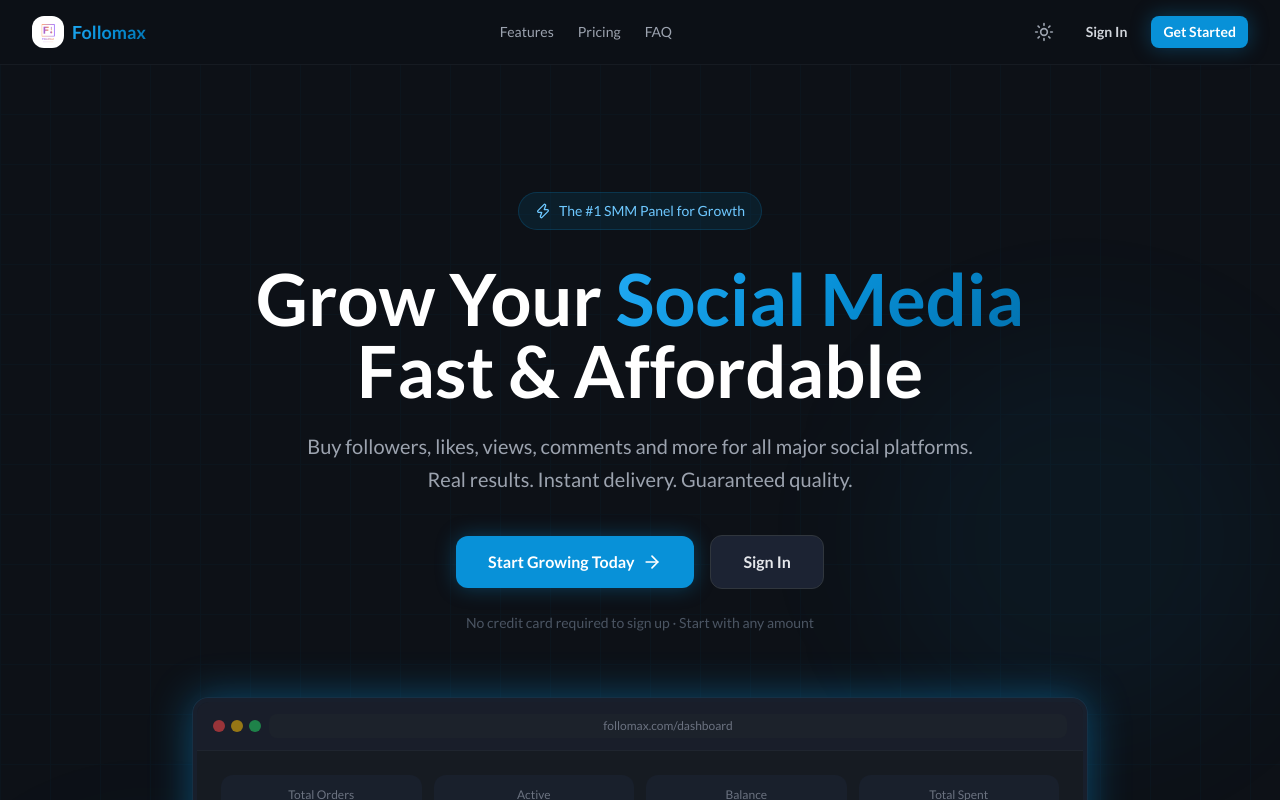
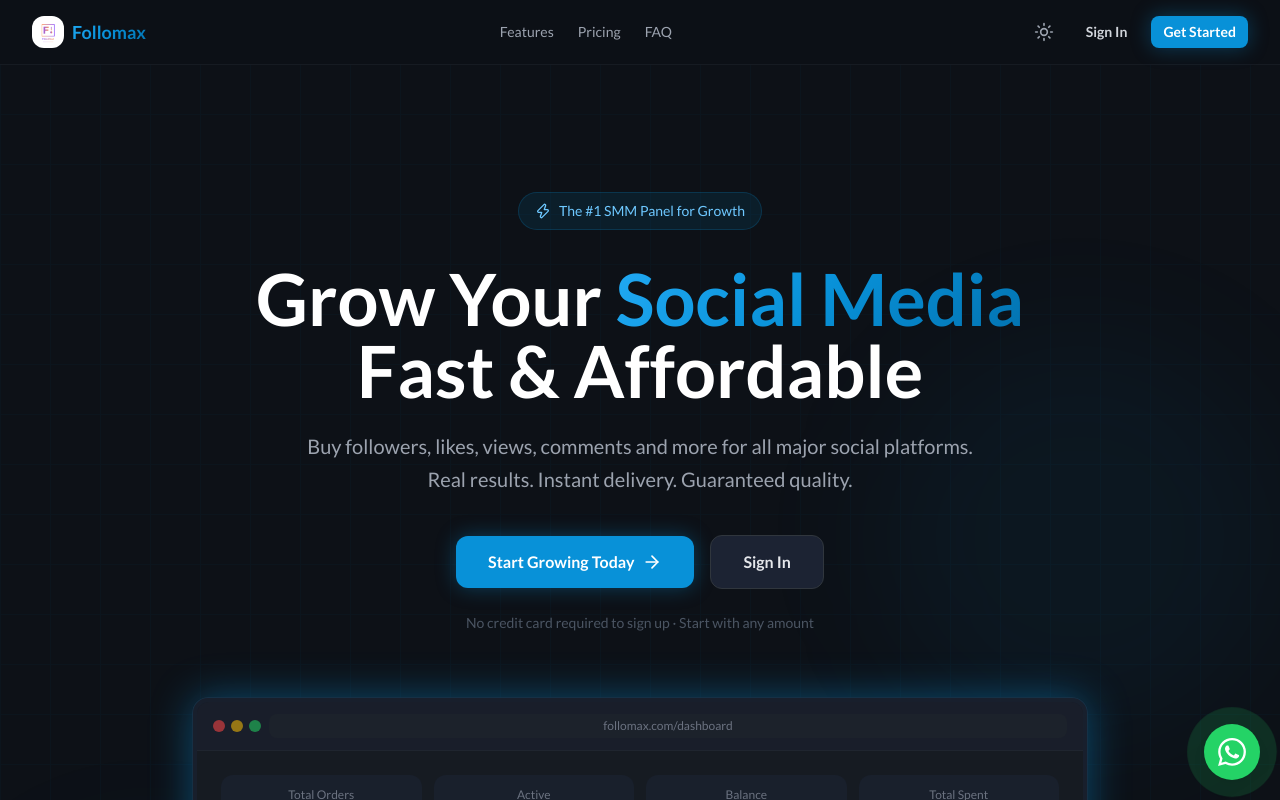
Before and after one commit to thefundoff/Follomax, a React (Vite) app: page / in a window 1280 px wide. Shown: the top 800 px of the page. Built offline with nearby package versions, Linux system fonts and the light colour scheme; no server answers; the database is empty.

Commit message:
live support

```diff
--- a/src/App.tsx
+++ b/src/App.tsx
@@ -7,6 +7,7 @@
 import { AuthGuard } from '@/guards/AuthGuard'
 import { AdminGuard } from '@/guards/AdminGuard'
 import { MerchantGuard } from '@/guards/MerchantGuard'
+import { WhatsAppSupport } from '@/components/WhatsAppSupport'
 
 import { LandingPage } from '@/pages/LandingPage'
 import { LoginPage } from '@/pages/auth/LoginPage'
@@ -82,6 +83,8 @@
             <Route path="/404" element={<NotFound />} />
             <Route path="*" element={<Navigate to="/404" replace />} />
           </Routes>
+
+          <WhatsAppSupport />
         </BrowserRouter>
 
         <Toaster
--- /dev/null
+++ b/src/components/WhatsAppSupport.tsx
@@ -0,0 +1,90 @@
+import { useState } from 'react'
+import { AnimatePresence, motion } from 'framer-motion'
+import { useLocation } from 'react-router-dom'
+import { X } from 'lucide-react'
+
+// Support line in international format (no '+' or leading zero):
+// 0816 308 1513 -> Nigeria (+234) -> 2348163081513
+const WHATSAPP_NUMBER = '2348163081513'
+const PREFILL = 'Hi Follomax support, I need help with '
+const CHAT_URL = `https://wa.me/${WHATSAPP_NUMBER}?text=${encodeURIComponent(PREFILL)}`
+
+// The admin and merchant areas have their own support tools, so keep the
+// customer widget to the public site and the user dashboard.
+const HIDDEN_PREFIXES = ['/admin', '/merchant']
+
+function WhatsAppIcon({ className }: { className?: string }) {
+  return (
+    <svg viewBox="0 0 24 24" fill="currentColor" className={className} aria-hidden="true">
+      <path d="M17.472 14.382c-.297-.149-1.758-.867-2.03-.967-.273-.099-.471-.148-.67.15-.197.297-.767.966-.94 1.164-.173.199-.347.223-.644.075-.297-.15-1.255-.463-2.39-1.475-.883-.788-1.48-1.761-1.653-2.059-.173-.297-.018-.458.13-.606.134-.133.298-.347.446-.52.149-.174.198-.298.298-.497.099-.198.05-.371-.025-.52-.075-.149-.669-1.612-.916-2.207-.242-.579-.487-.5-.669-.51-.173-.008-.371-.01-.57-.01-.198 0-.52.074-.792.372-.272.297-1.04 1.016-1.04 2.479 0 1.462 1.065 2.875 1.213 3.074.149.198 2.096 3.2 5.077 4.487.71.306 1.263.489 1.694.625.712.227 1.36.195 1.871.118.571-.085 1.758-.719 2.006-1.413.248-.694.248-1.289.173-1.413-.074-.124-.272-.198-.57-.347m-5.421 7.403h-.004a9.87 9.87 0 01-5.031-1.378l-.361-.214-3.741.982.998-3.648-.235-.374a9.86 9.86 0 01-1.51-5.26c.002-5.45 4.436-9.884 9.888-9.884 2.64 0 5.122 1.03 6.988 2.898a9.825 9.825 0 012.893 6.994c-.003 5.45-4.437 9.884-9.885 9.884m8.413-18.297A11.815 11.815 0 0012.05 0C5.495 0 .16 5.335.157 11.892c0 2.096.547 4.142 1.588 5.945L.057 24l6.305-1.654a11.882 11.882 0 005.683 1.448h.005c6.554 0 11.89-5.335 11.893-11.893a11.821 11.821 0 00-3.48-8.413z" />
+    </svg>
+  )
+}
+
+export function WhatsAppSupport() {
+  const [open, setOpen] = useState(false)
+  const { pathname } = useLocation()
+
+  if (HIDDEN_PREFIXES.some(p => pathname.startsWith(p))) return null
+
+  return (
+    <div className="fixed bottom-5 right-5 z-50 flex flex-col items-end gap-3">
+      <AnimatePresence>
+        {open && (
+          <motion.div
+            initial={{ opacity: 0, y: 12, scale: 0.95 }}
+            animate={{ opacity: 1, y: 0, scale: 1 }}
+            exit={{ opacity: 0, y: 12, scale: 0.95 }}
+            transition={{ duration: 0.18 }}
+            className="w-72 rounded-2xl bg-navy-800 border border-white/10 shadow-2xl overflow-hidden"
+          >
+            <div className="flex items-center gap-3 bg-[#25D366] px-4 py-3">
+              <WhatsAppIcon className="w-6 h-6 text-white" />
+              <div className="leading-tight">
+                <p className="text-white font-semibold text-sm">Follomax Support</p>
+                <p className="text-white/80 text-xs">Typically replies within minutes</p>
+              </div>
+              <button
+                onClick={() => setOpen(false)}
+                className="ml-auto text-white/80 hover:text-white"
+                aria-label="Close support chat"
+              >
+                <X className="w-4 h-4" />
+              </button>
+            </div>
+            <div className="p-4 space-y-3">
+              <p className="text-sm text-gray-300">
+                👋 Hi there! Need help with an order, a payment, or your account? Chat with our team on WhatsApp.
+              </p>
+              <a
+                href={CHAT_URL}
+                target="_blank"
+                rel="noopener noreferrer"
+                className="flex items-center justify-center gap-2 w-full rounded-xl bg-[#25D366] hover:bg-[#1ebe5d] text-white font-semibold text-sm py-2.5 transition-colors"
+              >
+                <WhatsAppIcon className="w-4 h-4" />
+                Start Chat
+              </a>
+            </div>
+          </motion.div>
+        )}
+      </AnimatePresence>
+
+      <button
+        onClick={() => setOpen(o => !o)}
+        aria-label="WhatsApp support"
+        aria-expanded={open}
+        className="relative w-14 h-14 rounded-full bg-[#25D366] hover:bg-[#1ebe5d] shadow-lg flex items-center justify-center transition-colors"
+      >
+        {!open && (
+          <span className="absolute inset-0 rounded-full bg-[#25D366] animate-ping opacity-40" />
+        )}
+        {open ? (
+          <X className="w-6 h-6 text-white relative" />
+        ) : (
+          <WhatsAppIcon className="w-7 h-7 text-white relative" />
+        )}
+      </button>
+    </div>
+  )
+}
```
